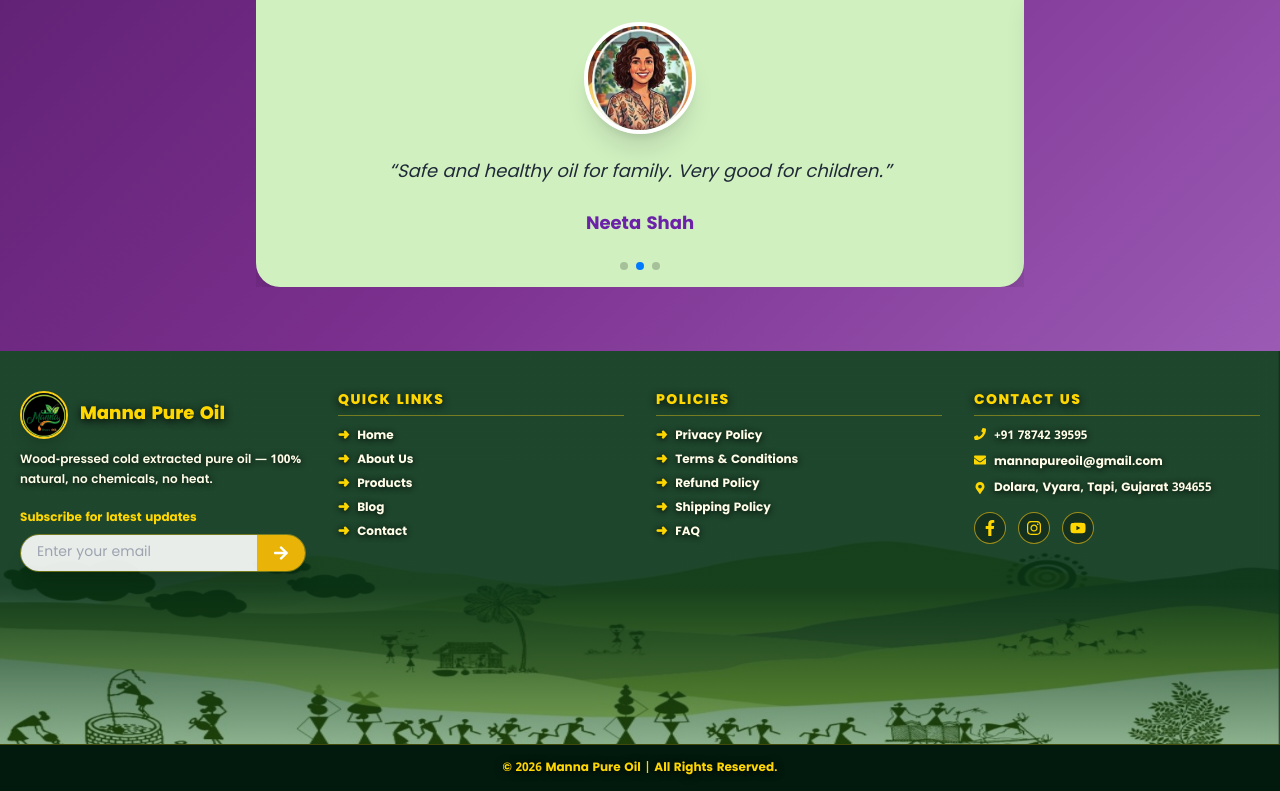
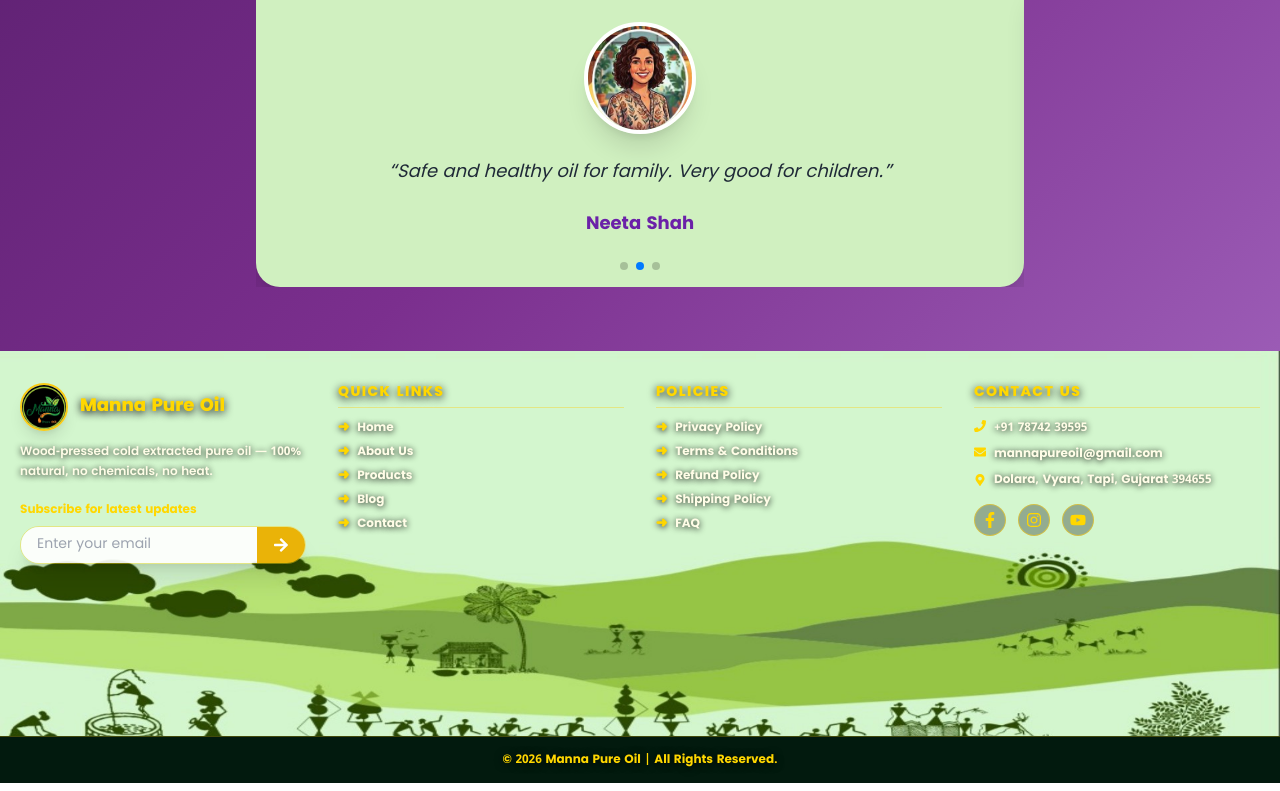
Before and after one commit to gamitvipul1011/manna-pure-oil, a React (Vite) app: page / in a window 1280 px wide. Shown: the part 2843-3634 px from the top of the page. Built offline with nearby package versions, Linux system fonts and the light colour scheme.

Commit message:
Update Footer.jsx

```diff
--- a/src/components/Footer.jsx
+++ b/src/components/Footer.jsx
@@ -90,11 +90,11 @@
         <div style={{
           position: "absolute",
           inset: 0,
-          background: "linear-gradient(to bottom, rgba(5,46,22,0.88) 60%, rgba(5,46,22,0.35) 100%)",
+
           pointerEvents: "none",
           zIndex: 0,
         }} />
-        <div className="max-w-7xl mx-auto w-full px-5 pt-10 pb-8 grid grid-cols-1 sm:grid-cols-2 md:grid-cols-4 gap-8"
+        <div className="max-w-7xl mx-auto w-full px-5 pt-8 pb-8 grid grid-cols-1 sm:grid-cols-2 md:grid-cols-4 gap-8"
           style={{ position: "relative", zIndex: 1 }}>
 
           {/* COL 1: BRAND */}
```
